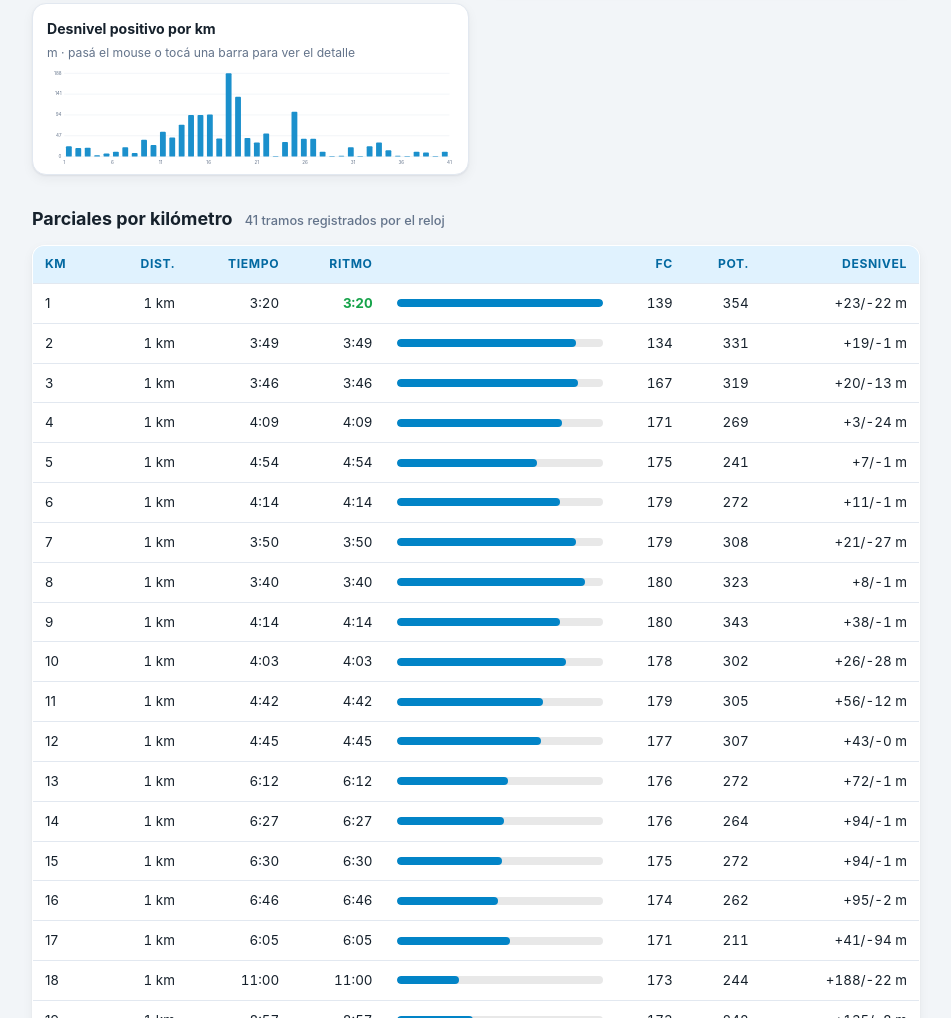
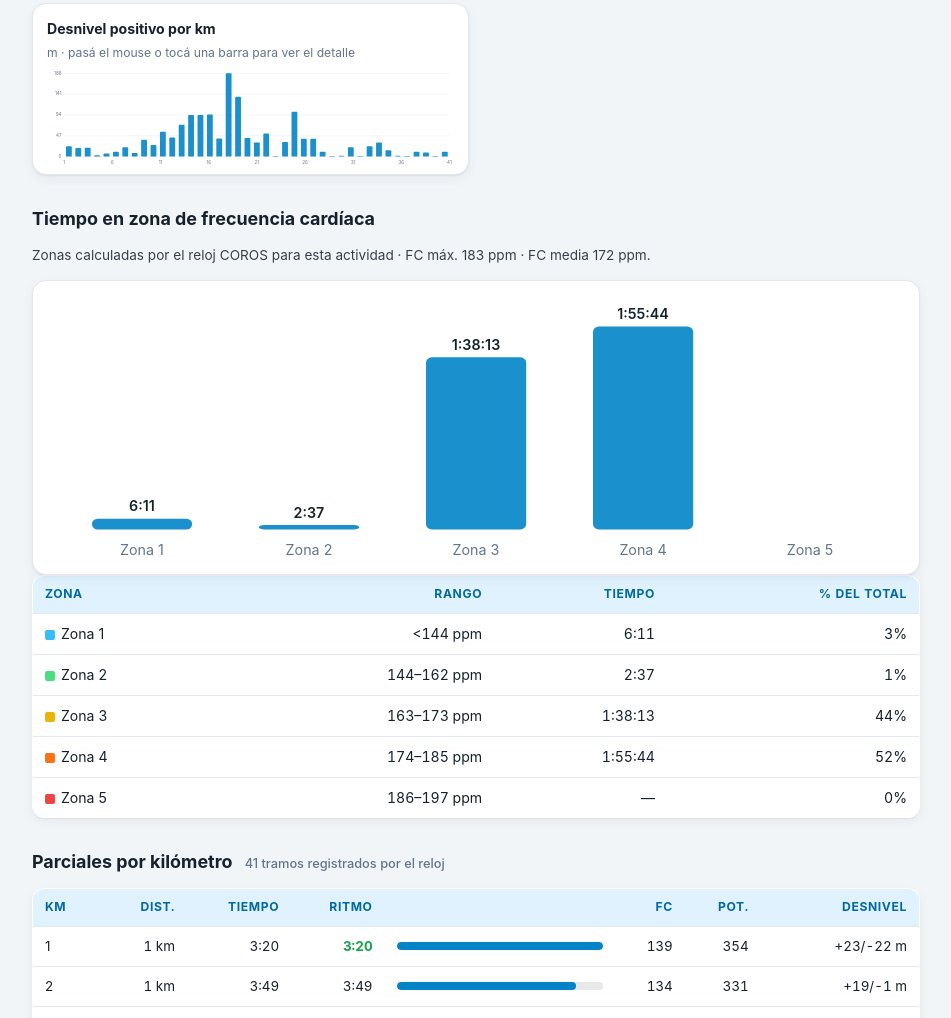
Before and after one commit to BeFede/athlete-report, a plain HTML site: page dist/race/2026-07-11/index.html in a window 1280 px wide. Shown: the part 829-1847 px from the top of the page, without its empty margins (164-1115 px from the left). Drawn offline with Linux system fonts and the light colour scheme.

Commit message:
Agrega tiempo en zona de FC a la página de la carrera (datos reales del reloj COROS)

```diff
--- a/dist/race/2026-07-11/index.html
+++ b/dist/race/2026-07-11/index.html
@@ -290,6 +290,25 @@ footer { color: var(--muted); font-size: 0.78rem; margin-top: 44px; border-top:
 </section>
 
 <section>
+<h2>Tiempo en zona de frecuencia cardíaca</h2>
+<p class="race-note">
+  Zonas calculadas por el reloj COROS para esta actividad · FC máx. 183 ppm · FC media 172 ppm.
+</p>
+<div class="charts">
+<div class="chart-card"><svg class="chart" viewBox="0 0 600 190" role="img" aria-label="Tiempo en zona de FC (minutos)" preserveAspectRatio="xMidYMid meet"><text x="66.4" y="182" class="chart-axis" text-anchor="middle">Zona 1</text><rect x="31.4" y="156.4" width="70.1" height="7.6" rx="4" class="chart-bar"/><text x="66.4" y="151.4" class="chart-value" text-anchor="middle">6:11</text><text x="183.2" y="182" class="chart-axis" text-anchor="middle">Zona 2</text><rect x="148.2" y="160.8" width="70.1" height="3.2" rx="4" class="chart-bar"/><text x="183.2" y="155.8" class="chart-value" text-anchor="middle">2:37</text><text x="300.0" y="182" class="chart-axis" text-anchor="middle">Zona 3</text><rect x="265.0" y="43.5" width="70.1" height="120.5" rx="4" class="chart-bar"/><text x="300.0" y="38.5" class="chart-value" text-anchor="middle">1:38:13</text><text x="416.8" y="182" class="chart-axis" text-anchor="middle">Zona 4</text><rect x="381.8" y="22.0" width="70.1" height="142.0" rx="4" class="chart-bar"/><text x="416.8" y="17.0" class="chart-value" text-anchor="middle">1:55:44</text><text x="533.6" y="182" class="chart-axis" text-anchor="middle">Zona 5</text></svg></div>
+</div>
+<div class="table-wrap">
+<table>
+  <thead><tr><th>Zona</th><th class="num">Rango</th><th class="num">Tiempo</th><th class="num">% del total</th></tr></thead>
+  <tbody>
+<tr><td><span style="display:inline-block;width:10px;height:10px;border-radius:2px;background:#38bdf8;margin-right:6px;vertical-align:middle;"></span>Zona 1</td><td class="num"><144 ppm</td><td class="num">6:11</td><td class="num">3%</td></tr>
+<tr><td><span style="display:inline-block;width:10px;height:10px;border-radius:2px;background:#4ade80;margin-right:6px;vertical-align:middle;"></span>Zona 2</td><td class="num">144–162 ppm</td><td class="num">2:37</td><td class="num">1%</td></tr>
+<tr><td><span style="display:inline-block;width:10px;height:10px;border-radius:2px;background:#eab308;margin-right:6px;vertical-align:middle;"></span>Zona 3</td><td class="num">163–173 ppm</td><td class="num">1:38:13</td><td class="num">44%</td></tr>
+<tr><td><span style="display:inline-block;width:10px;height:10px;border-radius:2px;background:#f97316;margin-right:6px;vertical-align:middle;"></span>Zona 4</td><td class="num">174–185 ppm</td><td class="num">1:55:44</td><td class="num">52%</td></tr>
+<tr><td><span style="display:inline-block;width:10px;height:10px;border-radius:2px;background:#ef4444;margin-right:6px;vertical-align:middle;"></span>Zona 5</td><td class="num">186–197 ppm</td><td class="num">—</td><td class="num">0%</td></tr>
+</tbody></table></div></section>
+
+<section>
 <h2>Parciales por kilómetro <small>41 tramos registrados por el reloj</small></h2>
 <div class="table-wrap">
 <table class="splits">
```
